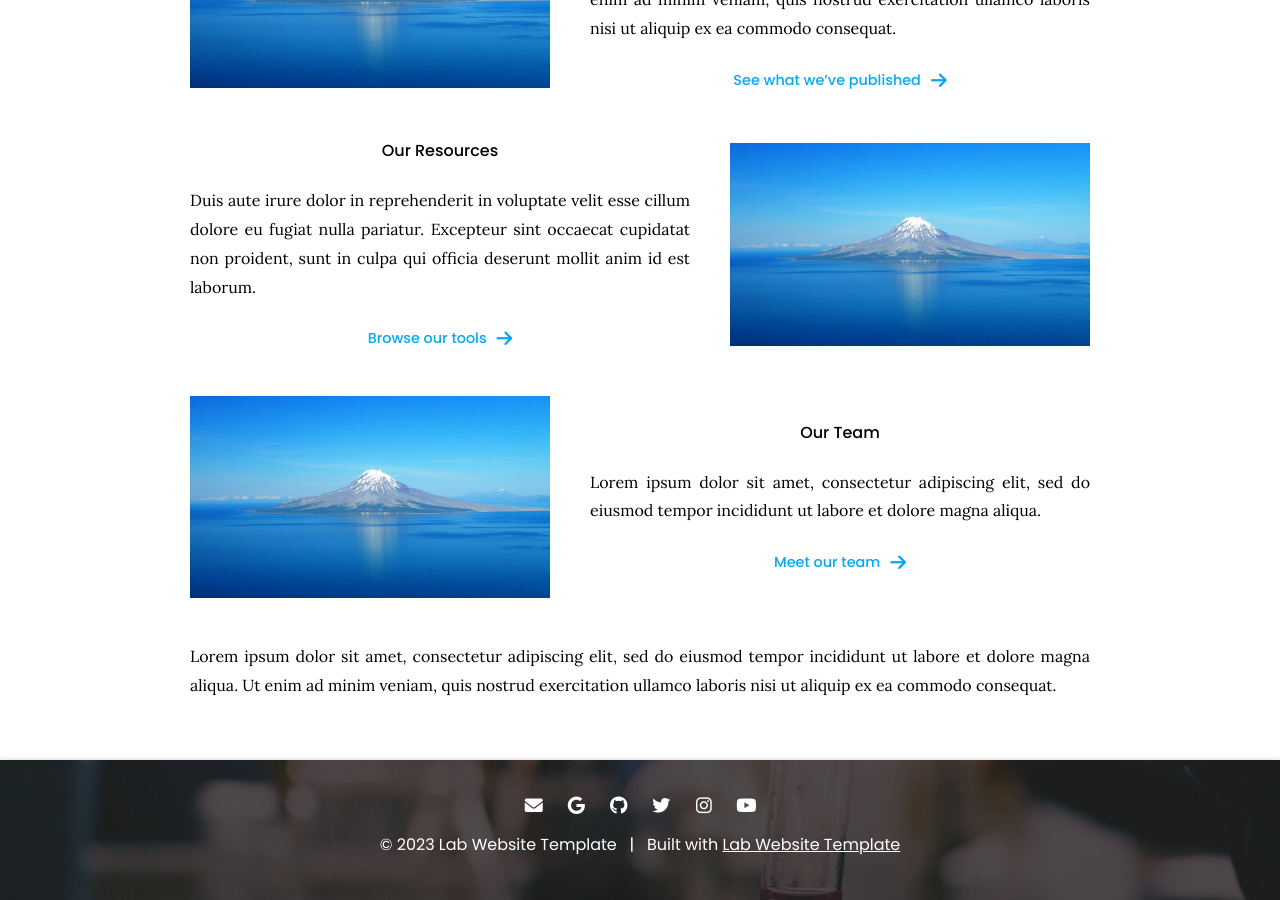
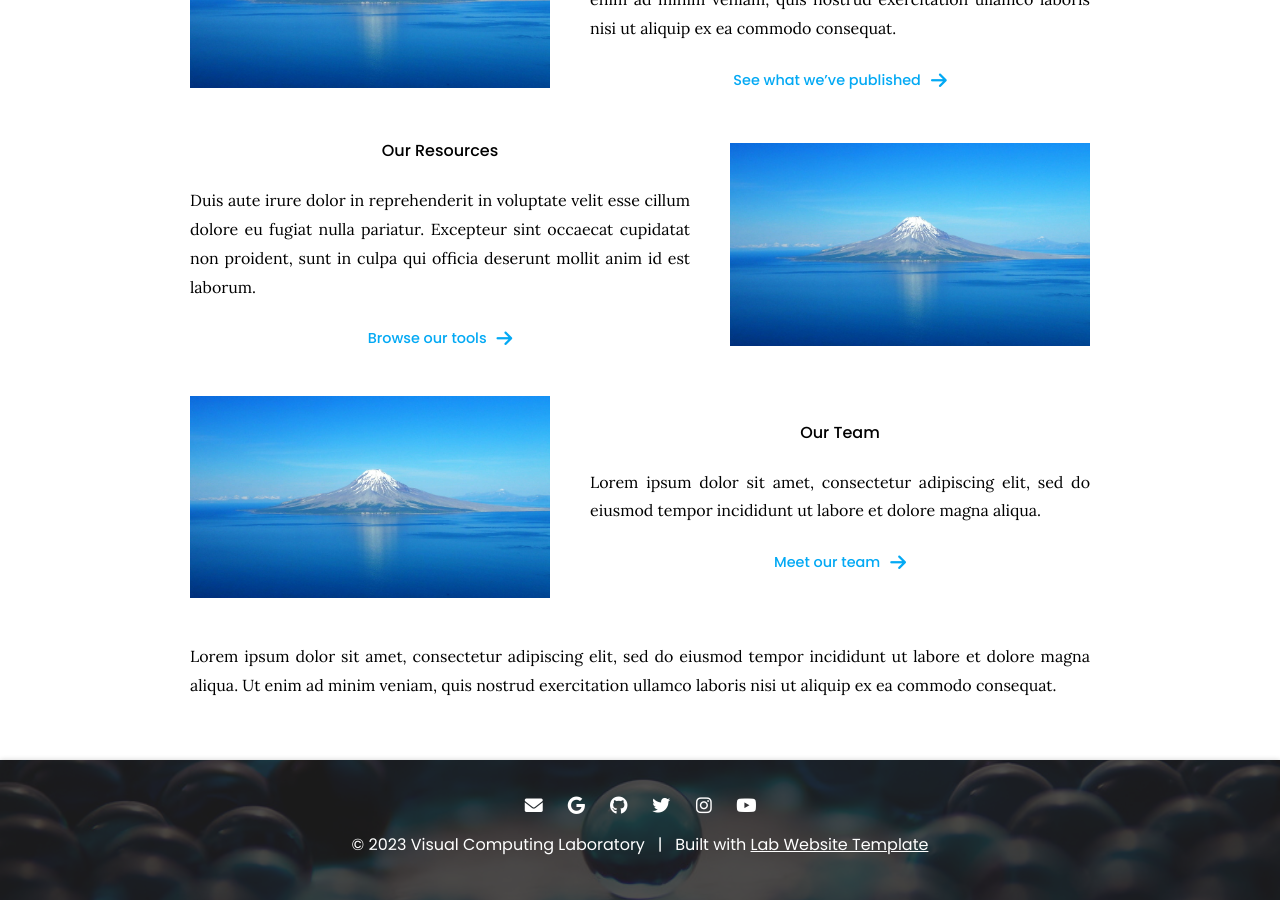
Before and after one commit to franciscosimoes/ufrpe-vcl, a Jekyll site: the page built from index.md, in a window 1280 px wide and 900 px high, scrolled down 973 px. Built offline with Jekyll 4.4.1, drawn with Linux system fonts in a browser that asks for light colours; some of the changed text lies outside the part shown.

Commit message:
update _config.yaml

```diff
--- a/_config.yaml
+++ b/_config.yaml
@@ -1,11 +1,11 @@
 ### basic settings
 
 # site properties and page defaults
-title: Lab Website Template
+title: Visual Computing Laboratory
 description: An easy-to-use, flexible website template for labs, with automatic citations, GitHub tag imports, pre-built components, and more.
 logo: images/logo.svg
-header: images/background.jpg
-footer: images/background.jpg
+header: images/banner.jpg
+footer: images/banner.jpg
 baseurl: /ufrpe-vcl
 
 # site social media and other links
```
